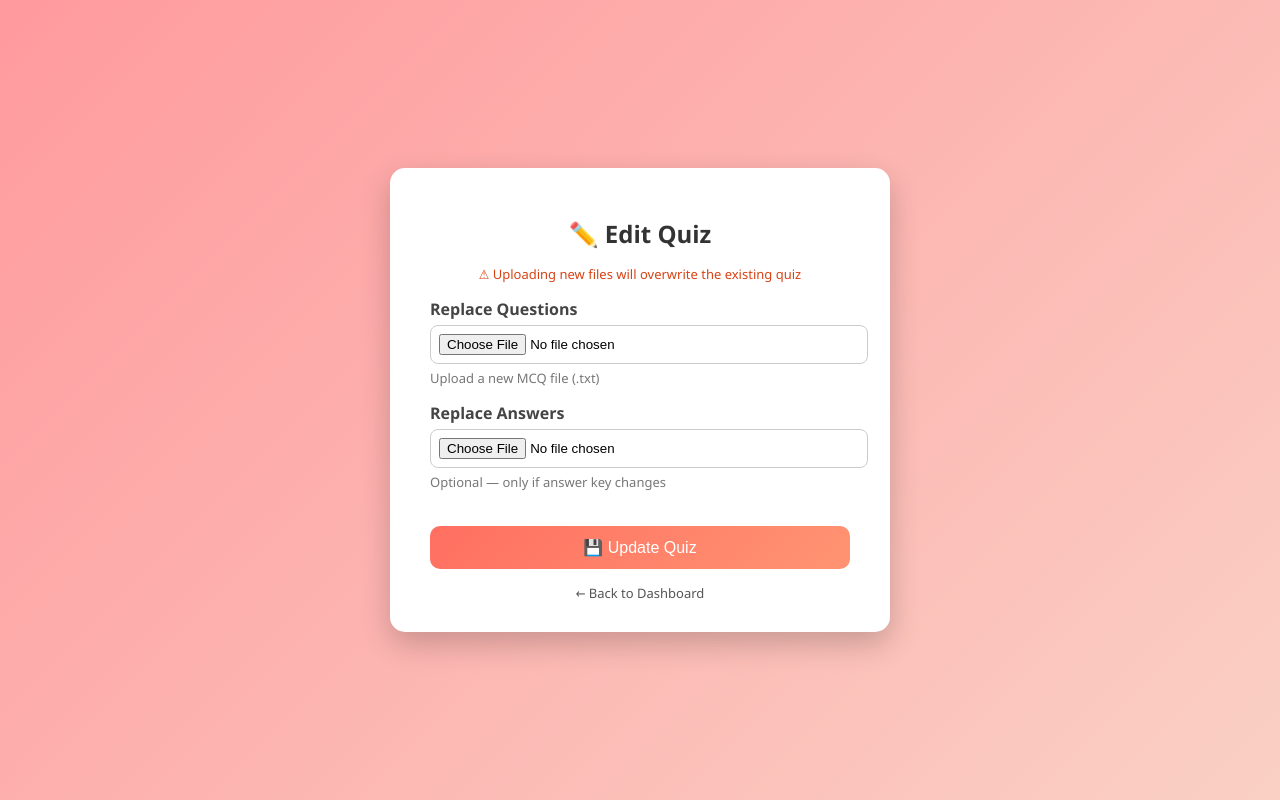
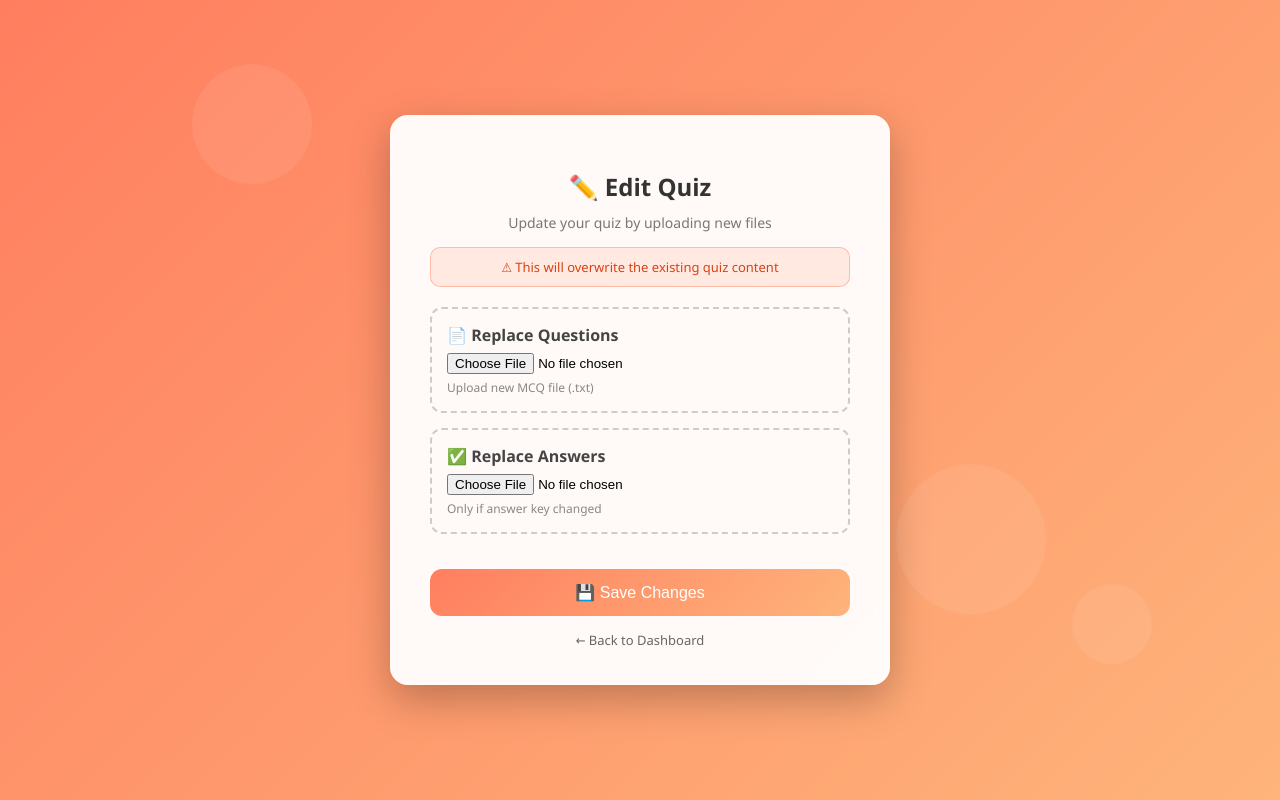
Before and after one commit to Sampurna1524/Quizzy, a Flask app: page /edit_quiz/2ba9f595 in a window 1280 px wide. Run offline with Flask 3, Linux system fonts and the light colour scheme; a user stored in the database is signed in; data comes from the database, SQL or seed files in the repository.

Commit message:
Changed the UI for create and edit quiz so that it looks more quizzy oriented

```diff
--- a/templates/edit_quiz.html
+++ b/templates/edit_quiz.html
@@ -7,40 +7,78 @@
         body {
             margin: 0;
             font-family: "Segoe UI", Tahoma, sans-serif;
-            background: linear-gradient(135deg, #ff9a9e, #fad0c4);
-            height: 100vh;
+            background: linear-gradient(135deg, #ff7e5f, #feb47b);
+            min-height: 100vh;
             display: flex;
             justify-content: center;
             align-items: center;
+            overflow: hidden;
         }
 
+        /* FLOATING BACKGROUND */
+        .circle {
+            position: absolute;
+            border-radius: 50%;
+            background: rgba(255,255,255,0.08);
+            animation: float 10s infinite ease-in-out;
+        }
+
+        .c1 { width: 120px; height: 120px; top: 10%; left: 15%; }
+        .c2 { width: 80px; height: 80px; bottom: 15%; right: 10%; }
+        .c3 { width: 150px; height: 150px; top: 60%; left: 70%; }
+
+        /* CARD */
         .card {
-            background: white;
-            padding: 30px 40px;
-            border-radius: 15px;
+            background: rgba(255,255,255,0.95);
+            backdrop-filter: blur(10px);
+            padding: 35px 40px;
+            border-radius: 18px;
             width: 420px;
-            box-shadow: 0 12px 30px rgba(0,0,0,0.2);
+            box-shadow: 0 15px 40px rgba(0,0,0,0.25);
             text-align: center;
             animation: fadeIn 0.6s ease;
+            position: relative;
+            z-index: 2;
         }
 
         h2 {
-            margin-bottom: 15px;
+            margin-bottom: 10px;
             color: #333;
         }
 
-        .warning {
-            font-size: 13px;
-            color: #d84315;
+        .subtitle {
+            font-size: 14px;
+            color: #777;
             margin-bottom: 15px;
         }
 
-        .file-input {
+        /* WARNING BOX */
+        .warning {
+            background: rgba(255, 87, 34, 0.1);
+            border: 1px solid rgba(255, 87, 34, 0.3);
+            color: #d84315;
+            padding: 10px;
+            border-radius: 10px;
+            font-size: 13px;
+            margin-bottom: 20px;
+        }
+
+        /* FILE BOX */
+        .file-box {
+            border: 2px dashed #ccc;
+            border-radius: 12px;
+            padding: 15px;
             margin: 15px 0;
+            transition: 0.3s;
             text-align: left;
         }
 
-        .file-input label {
+        .file-box:hover {
+            border-color: #ff7e5f;
+            background: rgba(255,126,95,0.05);
+        }
+
+        .file-box label {
             font-weight: bold;
             display: block;
             margin-bottom: 5px;
@@ -49,23 +87,24 @@
 
         input[type="file"] {
             width: 100%;
-            padding: 8px;
-            border-radius: 8px;
-            border: 1px solid #ccc;
-            transition: 0.3s;
+            border: none;
+            background: transparent;
         }
 
-        input[type="file"]:hover {
-            border-color: #ff6f61;
+        .hint {
+            font-size: 12px;
+            color: #888;
+            margin-top: 5px;
         }
 
+        /* BUTTON */
         button {
             margin-top: 20px;
             width: 100%;
-            padding: 12px;
+            padding: 14px;
             border: none;
-            border-radius: 10px;
-            background: linear-gradient(135deg, #ff6f61, #ff9472);
+            border-radius: 12px;
+            background: linear-gradient(135deg, #ff7e5f, #feb47b);
             color: white;
             font-size: 16px;
             cursor: pointer;
@@ -74,31 +113,27 @@
 
         button:hover {
             transform: translateY(-2px);
-            box-shadow: 0 8px 20px rgba(0,0,0,0.2);
+            box-shadow: 0 10px 25px rgba(0,0,0,0.25);
         }
 
         button:active {
             transform: scale(0.98);
         }
 
-        .hint {
+        /* BACK LINK */
+        .back {
+            display: inline-block;
+            margin-top: 15px;
             font-size: 13px;
-            color: #777;
-            margin-top: 5px;
-        }
-
-        .back {
-            display: block;
-            margin-top: 15px;
+            color: #666;
             text-decoration: none;
-            font-size: 13px;
-            color: #555;
         }
 
         .back:hover {
             text-decoration: underline;
         }
 
+        /* ANIMATIONS */
         @keyframes fadeIn {
             from {
                 opacity: 0;
@@ -109,34 +144,48 @@
                 transform: translateY(0);
             }
         }
+
+        @keyframes float {
+            0% { transform: translateY(0px); }
+            50% { transform: translateY(-20px); }
+            100% { transform: translateY(0px); }
+        }
+
     </style>
 </head>
 
 <body>
 
+<!-- Background -->
+<div class="circle c1"></div>
+<div class="circle c2"></div>
+<div class="circle c3"></div>
+
+<!-- Card -->
 <div class="card">
 
     <h2>✏️ Edit Quiz</h2>
+    <div class="subtitle">Update your quiz by uploading new files</div>
 
     <div class="warning">
-        ⚠ Uploading new files will overwrite the existing quiz
+        ⚠ This will overwrite the existing quiz content
     </div>
 
     <form method="POST" enctype="multipart/form-data">
 
-        <div class="file-input">
-            <label>Replace Questions</label>
+        <div class="file-box">
+            <label>📄 Replace Questions</label>
             <input type="file" name="questions_file">
-            <div class="hint">Upload a new MCQ file (.txt)</div>
+            <div class="hint">Upload new MCQ file (.txt)</div>
         </div>
 
-        <div class="file-input">
-            <label>Replace Answers</label>
+        <div class="file-box">
+            <label>✅ Replace Answers</label>
             <input type="file" name="answers_file">
-            <div class="hint">Optional — only if answer key changes</div>
+            <div class="hint">Only if answer key changed</div>
         </div>
 
-        <button type="submit">💾 Update Quiz</button>
+        <button type="submit">💾 Save Changes</button>
 
     </form>
 
```
Also changed, not shown: templates/create_quiz.html (+76 -33 lines).
